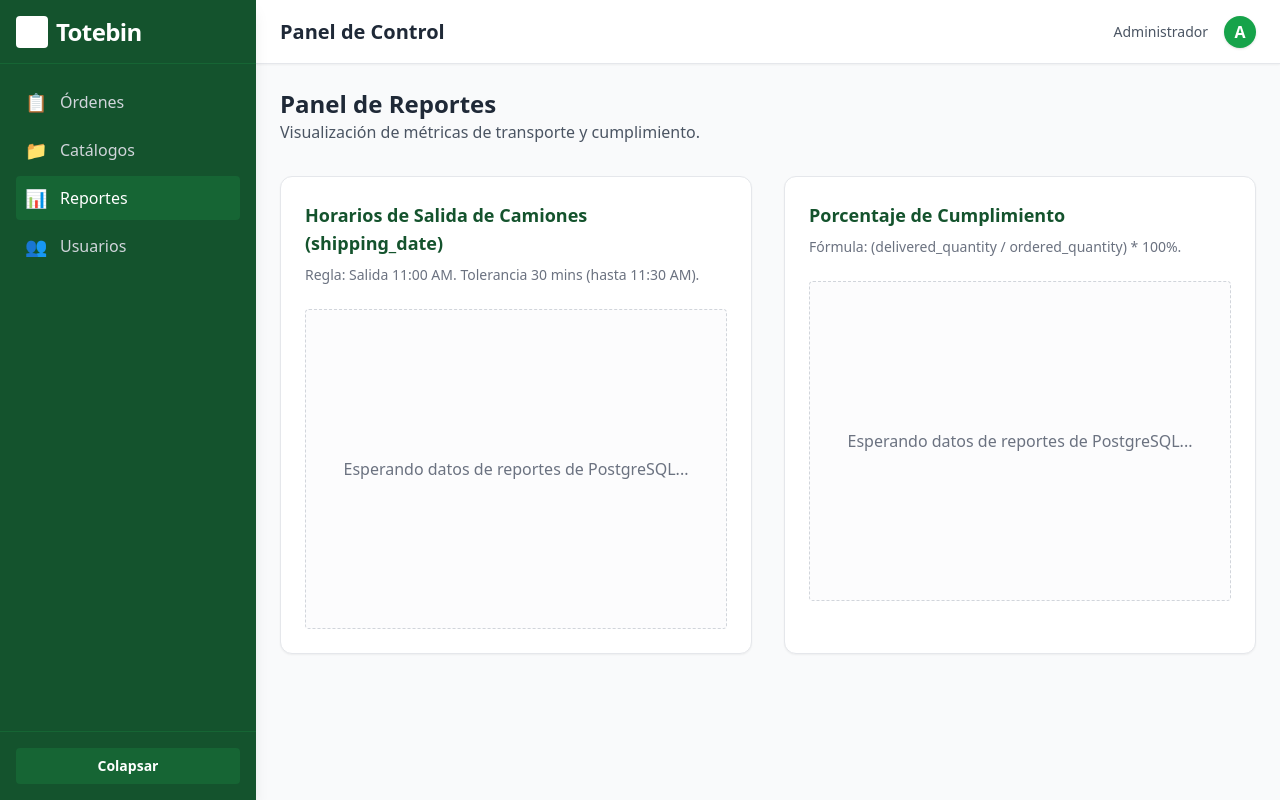
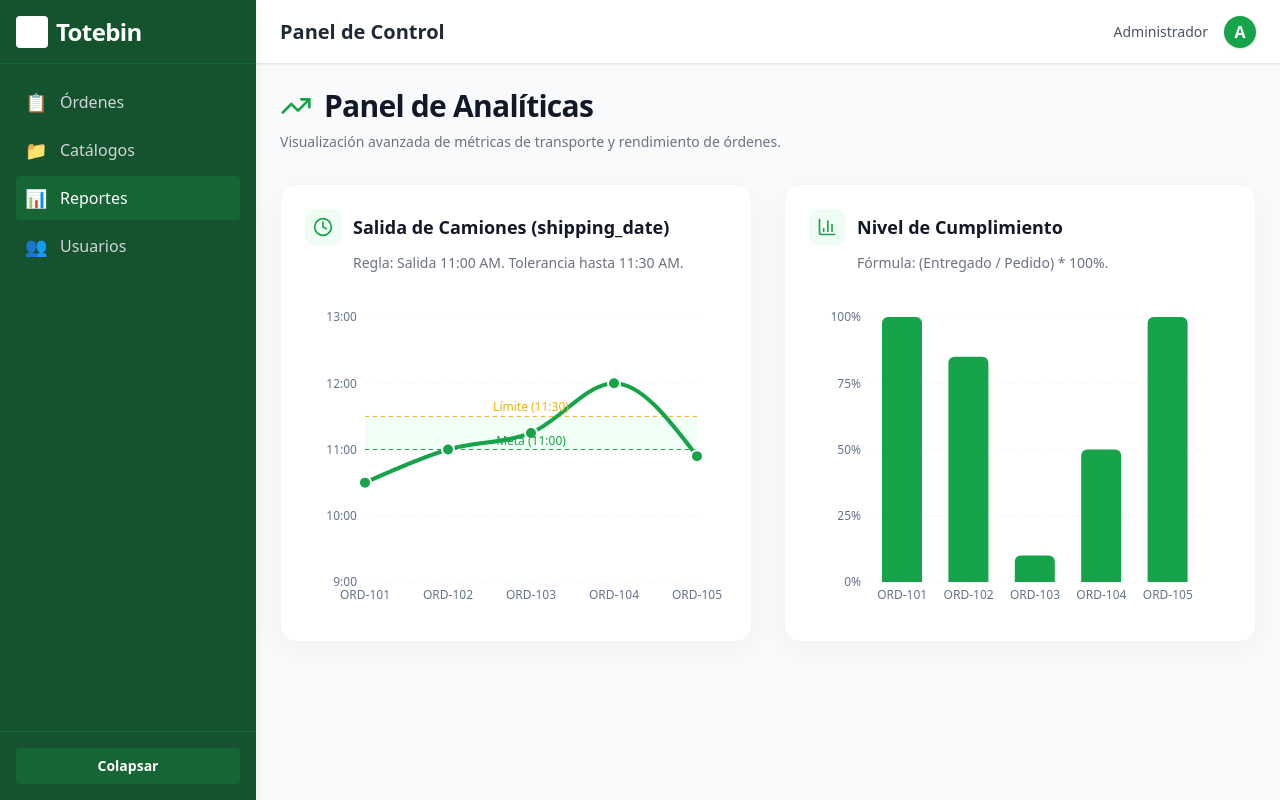
Before and after one commit to CaracheoAdan/servicio-al-cliente-frontend, a React (Vite) app: page /reports in a window 1280 px wide. Built offline with nearby package versions, Linux system fonts and the light colour scheme; sample sign-in values are in the browser's storage.

Commit message:
style(reports): Mejorar estética de gráficas, añadir iconos Lucide y reintroducir UI de datos simulados

```diff
--- a/src/features/reports/pages/ReportsPage.tsx
+++ b/src/features/reports/pages/ReportsPage.tsx
@@ -1,4 +1,5 @@
 import React from 'react';
+import { BarChart3, Clock, TrendingUp } from 'lucide-react';
 import {
   LineChart, Line, BarChart, Bar, XAxis, YAxis, CartesianGrid, Tooltip, Legend, ResponsiveContainer, ReferenceLine, ReferenceArea
 } from 'recharts';
@@ -10,81 +11,100 @@ const formatTimeAxis = (val: number) => {
 };
 
 export function ReportsPage() {
-  // TODO: Obtener desde API reales de reportes, ej: /api/v1/reports/fulfillment y /api/v1/reports/transport
-  // El cumplimiento debe ser `(delivered_quantity / ordered_quantity) * 100` desde la DB
-  // La hora de salida se extrae casteando `shipping_date` a hora local.
-  const transportData: any[] = [];
-  const fulfillmentData: any[] = [];
+  // Datos simulados para propósitos de UI (hasta conectar la API final)
+  const transportData = [
+    { order: 'ORD-101', time: 10.5, label: '10:30 AM' },
+    { order: 'ORD-102', time: 11.0, label: '11:00 AM' },
+    { order: 'ORD-103', time: 11.25, label: '11:15 AM' },
+    { order: 'ORD-104', time: 12.0, label: '12:00 PM' },
+    { order: 'ORD-105', time: 10.9, label: '10:54 AM' },
+  ];
 
-  const isEmpty = transportData.length === 0;
+  const fulfillmentData = [
+    { order: 'ORD-101', fulfillment: 100 },
+    { order: 'ORD-102', fulfillment: 85 },
+    { order: 'ORD-103', fulfillment: 10 },
+    { order: 'ORD-104', fulfillment: 50 },
+    { order: 'ORD-105', fulfillment: 100 },
+  ];
 
   return (
-    <div className="space-y-8 font-sans">
-      <div className="mb-6">
-        <h2 className="text-2xl font-bold text-gray-800">Panel de Reportes</h2>
-        <p className="text-gray-600">Visualización de métricas de transporte y cumplimiento.</p>
+    <div className="space-y-8 font-sans animate-fade-in-up">
+      <div className="mb-8">
+        <h2 className="text-3xl font-extrabold text-gray-900 tracking-tight flex items-center">
+          <TrendingUp className="mr-3 h-8 w-8 text-totebin-600" />
+          Panel de Analíticas
+        </h2>
+        <p className="text-gray-500 mt-2 text-sm">Visualización avanzada de métricas de transporte y rendimiento de órdenes.</p>
       </div>
 
       <div className="grid grid-cols-1 lg:grid-cols-2 gap-8">
         {/* Gráfica 1: Picos de Transporte */}
-        <div className="bg-white p-6 rounded-xl shadow-sm border border-gray-200">
-          <h3 className="text-lg font-bold text-totebin-900 mb-2">Horarios de Salida de Camiones (shipping_date)</h3>
-          <p className="text-sm text-gray-500 mb-6">Regla: Salida 11:00 AM. Tolerancia 30 mins (hasta 11:30 AM).</p>
-          <div className="h-80 relative">
-            {isEmpty ? (
-              <div className="absolute inset-0 flex items-center justify-center bg-gray-50/50 text-gray-500 rounded border border-dashed border-gray-300">
-                Esperando datos de reportes de PostgreSQL...
+        <div className="bg-white p-6 rounded-2xl shadow-[0_8px_30px_rgb(0,0,0,0.04)] border border-gray-100 hover:shadow-[0_8px_30px_rgb(0,0,0,0.08)] transition-shadow duration-300">
+          <div className="flex items-center mb-2">
+            <div className="bg-totebin-50 p-2 rounded-lg mr-3">
+              <Clock className="h-5 w-5 text-totebin-600" />
             </div>
-            ) : (
+            <h3 className="text-lg font-bold text-gray-900">Salida de Camiones (shipping_date)</h3>
+          </div>
+          <p className="text-sm text-gray-500 mb-6 pl-12">Regla: Salida 11:00 AM. Tolerancia hasta 11:30 AM.</p>
+
+          <div className="h-80 w-full">
             <ResponsiveContainer width="100%" height="100%">
-                <LineChart data={transportData} margin={{ top: 20, right: 30, left: 20, bottom: 5 }}>
-                  <CartesianGrid strokeDasharray="3 3" vertical={false} />
-                  <XAxis dataKey="order" />
-                  <YAxis domain={[9, 13]} tickFormatter={formatTimeAxis} />
+              <LineChart data={transportData} margin={{ top: 20, right: 30, left: 0, bottom: 5 }}>
+                <CartesianGrid strokeDasharray="3 3" vertical={false} stroke="#f1f5f9" />
+                <XAxis dataKey="order" tick={{fill: '#64748b', fontSize: 12}} axisLine={false} tickLine={false} />
+                <YAxis domain={[9, 13]} tickFormatter={formatTimeAxis} tick={{fill: '#64748b', fontSize: 12}} axisLine={false} tickLine={false} />
                 <Tooltip
-                    formatter={(value: number, name: string, props: any) => [props.payload.label, 'Hora de Salida']}
+                  formatter={(value: number, name: string, props: any) => [props.payload.label, 'Salida']}
+                  contentStyle={{ borderRadius: '8px', border: 'none', boxShadow: '0 4px 6px -1px rgb(0 0 0 / 0.1)' }}
                 />
-                  <Legend />
-                  <ReferenceArea y1={11.0} y2={11.5} fill="#dcfce7" fillOpacity={0.5} />
-
-                  <ReferenceLine y={11.0} stroke="#16a34a" strokeDasharray="3 3" label="Meta (11:00)" />
-                  <ReferenceLine y={11.5} stroke="#eab308" strokeDasharray="3 3" label="Límite Tolerancia (11:30)" />
-
+                <ReferenceArea y1={11.0} y2={11.5} fill="#dcfce7" fillOpacity={0.4} />
+                <ReferenceLine y={11.0} stroke="#16a34a" strokeDasharray="4 4" label={{ position: 'top', value: 'Meta (11:00)', fill: '#16a34a', fontSize: 12 }} />
+                <ReferenceLine y={11.5} stroke="#eab308" strokeDasharray="4 4" label={{ position: 'top', value: 'Límite (11:30)', fill: '#eab308', fontSize: 12 }} />
                 <Line
                   type="monotone"
                   dataKey="time"
-                    name="Hora Real de Salida"
-                    stroke="#14532d"
-                    strokeWidth={3}
-                    activeDot={{ r: 8 }}
+                  stroke="#16a34a"
+                  strokeWidth={4}
+                  dot={{ fill: '#16a34a', strokeWidth: 2, r: 6, stroke: '#ffffff' }}
+                  activeDot={{ r: 8, strokeWidth: 0, fill: '#14532d' }}
                 />
               </LineChart>
             </ResponsiveContainer>
-            )}
           </div>
         </div>
 
         {/* Gráfica 2: Cumplimiento */}
-        <div className="bg-white p-6 rounded-xl shadow-sm border border-gray-200">
-          <h3 className="text-lg font-bold text-totebin-900 mb-2">Porcentaje de Cumplimiento</h3>
-          <p className="text-sm text-gray-500 mb-6">Fórmula: (delivered_quantity / ordered_quantity) * 100%.</p>
-          <div className="h-80 relative">
-            {isEmpty ? (
-              <div className="absolute inset-0 flex items-center justify-center bg-gray-50/50 text-gray-500 rounded border border-dashed border-gray-300">
-                Esperando datos de reportes de PostgreSQL...
+        <div className="bg-white p-6 rounded-2xl shadow-[0_8px_30px_rgb(0,0,0,0.04)] border border-gray-100 hover:shadow-[0_8px_30px_rgb(0,0,0,0.08)] transition-shadow duration-300">
+          <div className="flex items-center mb-2">
+            <div className="bg-totebin-50 p-2 rounded-lg mr-3">
+              <BarChart3 className="h-5 w-5 text-totebin-600" />
             </div>
-            ) : (
+            <h3 className="text-lg font-bold text-gray-900">Nivel de Cumplimiento</h3>
+          </div>
+          <p className="text-sm text-gray-500 mb-6 pl-12">Fórmula: (Entregado / Pedido) * 100%.</p>
+
+          <div className="h-80 w-full">
             <ResponsiveContainer width="100%" height="100%">
-                <BarChart data={fulfillmentData} margin={{ top: 20, right: 30, left: 20, bottom: 5 }}>
-                  <CartesianGrid strokeDasharray="3 3" vertical={false} />
-                  <XAxis dataKey="order" />
-                  <YAxis domain={[0, 100]} tickFormatter={(val) => `${val}%`} />
-                  <Tooltip formatter={(val) => `${val}%`} />
-                  <Legend />
-                  <Bar dataKey="fulfillment" name="% Cumplimiento" fill="#16a34a" radius={[4, 4, 0, 0]} />
+              <BarChart data={fulfillmentData} margin={{ top: 20, right: 30, left: 0, bottom: 5 }}>
+                <CartesianGrid strokeDasharray="3 3" vertical={false} stroke="#f1f5f9" />
+                <XAxis dataKey="order" tick={{fill: '#64748b', fontSize: 12}} axisLine={false} tickLine={false} />
+                <YAxis domain={[0, 100]} tickFormatter={(val) => `${val}%`} tick={{fill: '#64748b', fontSize: 12}} axisLine={false} tickLine={false} />
+                <Tooltip
+                  formatter={(val) => [`${val}%`, 'Cumplimiento']}
+                  contentStyle={{ borderRadius: '8px', border: 'none', boxShadow: '0 4px 6px -1px rgb(0 0 0 / 0.1)', fontWeight: 'bold' }}
+                  cursor={{fill: '#f8fafc'}}
+                />
+                <Bar
+                  dataKey="fulfillment"
+                  fill="#16a34a"
+                  radius={[6, 6, 0, 0]}
+                  barSize={40}
+                  animationDuration={1500}
+                />
               </BarChart>
             </ResponsiveContainer>
-            )}
           </div>
         </div>
       </div>
```
Lines whose indentation alone changed are shown as unchanged.
